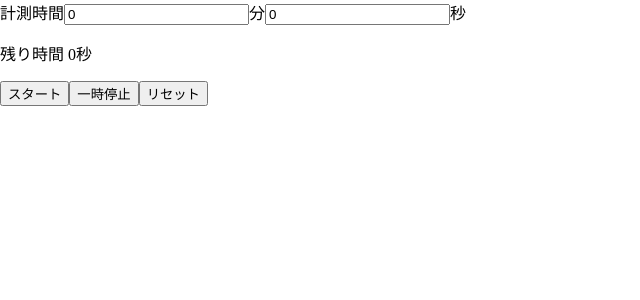
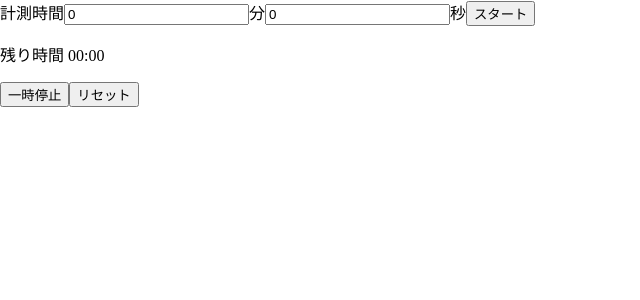
Before and after one commit to mizore-fu/react-timer, a React (Create React App) app in the folder app/: page / in a window 1280 px wide. Shown: the top 300 px of the page, without its empty margins (0-640 px from the left). Built offline with nearby package versions, Linux system fonts and the light colour scheme.

Commit message:
計測時間の入力フォームコンポーネントを作成

```diff
--- a/app/src/App.tsx
+++ b/app/src/App.tsx
@@ -1,15 +1,18 @@
-import React from "react";
+import React, { useState } from "react";
+import { InputForm } from "./components/InputForm";
 
 function App() {
+  const [remainingTime, setRemainingTime] = useState<number>(0);
+
+  const startCounting = (inputMinutes: number, inputSeconds: number) => {
+    setRemainingTime(inputMinutes * 60 + inputSeconds);
+    console.log(remainingTime);
+  };
+
   return (
     <div className="App">
-      <div>
-        計測時間
-        <input type="number" defaultValue={0} />分
-        <input type="number" defaultValue={0} />秒
-      </div>
-      <p>残り時間 0秒</p>
-      <button>スタート</button>
+      <InputForm startCounting={startCounting} />
+      <p>残り時間 00:00</p>
       <button>一時停止</button>
       <button>リセット</button>
     </div>
--- /dev/null
+++ b/app/src/components/InputForm.tsx
@@ -0,0 +1,33 @@
+import React, { FC, useState } from "react";
+
+type Props = {
+  startCounting: (inputMinutes: number, inputSeconds: number) => void;
+};
+
+export const InputForm: FC<Props> = ({ startCounting }) => {
+  const [inputSeconds, setInputSeconds] = useState<number>(0);
+  const [inputMinutes, setInputMinutes] = useState<number>(0);
+
+  const handleSubmit = (e: React.FormEvent<HTMLFormElement>) => {
+    e.preventDefault();
+    startCounting(inputMinutes, inputSeconds);
+  };
+
+  return (
+    <form onSubmit={handleSubmit}>
+      計測時間
+      <input
+        type="number"
+        value={inputMinutes}
+        onChange={(e) => setInputMinutes(Number(e.target.value))}
+      />
+      分
+      <input
+        type="number"
+        value={inputSeconds}
+        onChange={(e) => setInputSeconds(Number(e.target.value))}
+      />
+      秒<button>スタート</button>
+    </form>
+  );
+};
```
